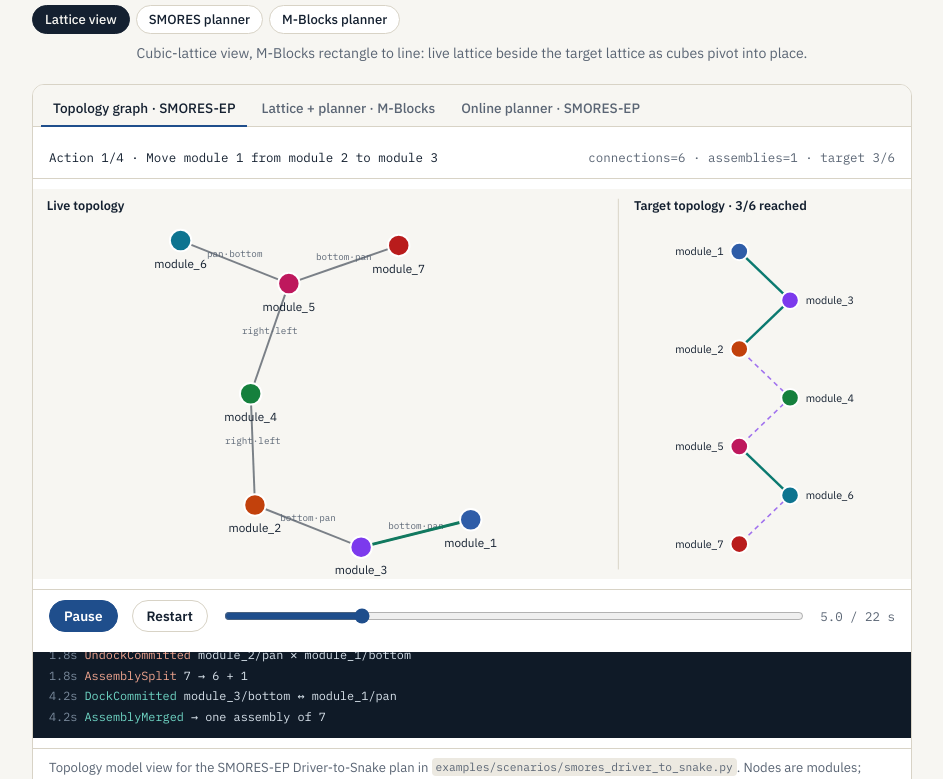
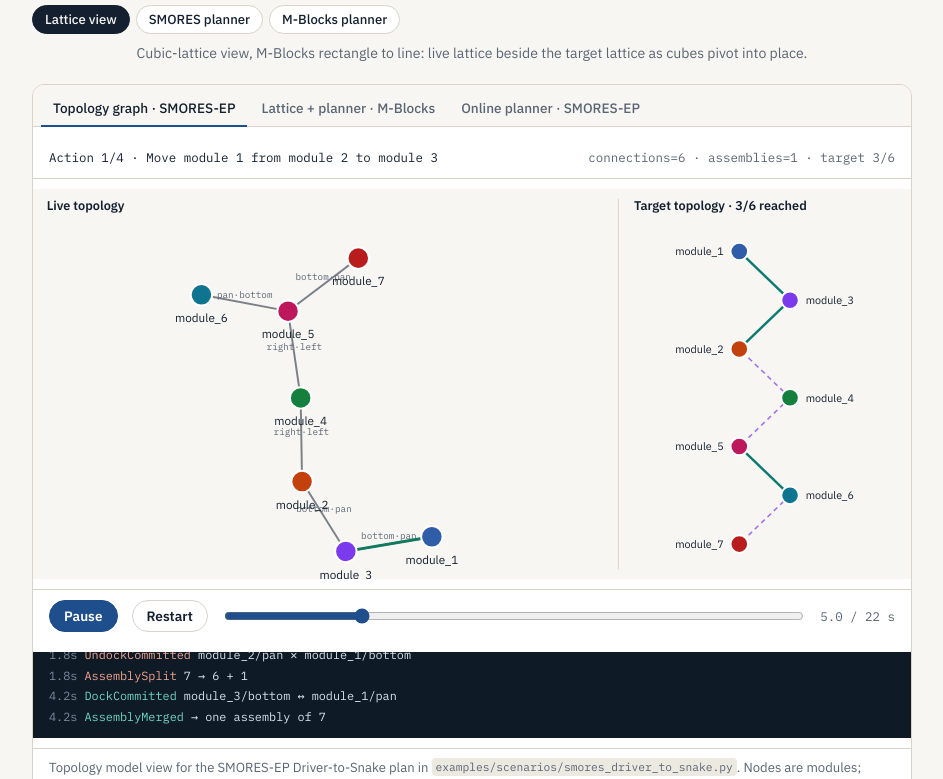
Before and after one commit to modlab-upenn/ModSim, a plain HTML site: page index.html in a window 1280 px wide. Shown: the part 5410-6189 px from the top of the page, without its empty margins (168-1111 px from the left). Drawn offline with Linux system fonts and the light colour scheme.

Commit message:
Smoother topology graph transitions

```diff
--- a/index.html
+++ b/index.html
@@ -676,32 +676,42 @@ modsim run --gui examples/robot_packs/generic_cube \
         stages.push(prev.concat([a.dock]));
       });
       const ids = TOPO.modules;
-      // deterministic spring layout, seeded from the previous stage
+      // Deterministic spring layout per stage. Each stage is anchored to the previous one, rotated to
+      // match it (2D Kabsch, no reflection) and drawn with one shared scale, so connection changes
+      // move only the nodes they affect instead of re-orienting the whole graph.
       function layout(edges, seed) {
         const p = {}; ids.forEach((id, i) => (p[id] = seed ? { ...seed[id] } : { x: Math.cos(i * 0.9) * 0.3, y: Math.sin(i * 0.9) * 0.3 }));
-        const L = 0.22;
-        for (let it = 0; it < 900; it++) {
+        const L = 0.22, N = 900;
+        for (let it = 0; it < N; it++) {
           const f = {}; ids.forEach((id) => (f[id] = { x: 0, y: 0 }));
           for (let i = 0; i < ids.length; i++) for (let j = i + 1; j < ids.length; j++) {
-            const a = p[ids[i]], b = p[ids[j]]; let dx = a.x - b.x, dy = a.y - b.y; const d2 = dx * dx + dy * dy + 1e-4, d = Math.sqrt(d2);
+            const a = p[ids[i]], b = p[ids[j]]; const dx = a.x - b.x, dy = a.y - b.y; const d2 = dx * dx + dy * dy + 1e-4, d = Math.sqrt(d2);
             const r = (L * L) / d2 * 0.6; f[ids[i]].x += dx / d * r; f[ids[i]].y += dy / d * r; f[ids[j]].x -= dx / d * r; f[ids[j]].y -= dy / d * r;
           }
           edges.forEach(([a0, b0]) => {
             const a = a0.split("/")[0], b = b0.split("/")[0], A = p[a], B = p[b]; const dx = B.x - A.x, dy = B.y - A.y, d = Math.hypot(dx, dy) + 1e-6;
             const s = (d - L) * 0.5; f[a].x += dx / d * s; f[a].y += dy / d * s; f[b].x -= dx / d * s; f[b].y -= dy / d * s;
           });
-          const step = 0.12 * (1 - it / 900) + 0.01;
-          ids.forEach((id) => { p[id].x += f[id].x * step - p[id].x * 0.004; p[id].y += f[id].y * step - p[id].y * 0.004; });
+          if (seed) ids.forEach((id) => { f[id].x += (seed[id].x - p[id].x) * 0.08; f[id].y += (seed[id].y - p[id].y) * 0.08; });
+          const step = 0.12 * (1 - it / N) + 0.01;
+          ids.forEach((id) => { p[id].x += f[id].x * step - p[id].x * 0.002; p[id].y += f[id].y * step - p[id].y * 0.002; });
         }
-        // fit to box
-        const xs = ids.map((i) => p[i].x), ys = ids.map((i) => p[i].y);
-        const cx = (Math.min(...xs) + Math.max(...xs)) / 2, cy = (Math.min(...ys) + Math.max(...ys)) / 2;
-        const span = Math.max(Math.max(...xs) - Math.min(...xs), (Math.max(...ys) - Math.min(...ys)) * 1.4, 0.4);
-        const out = {}; ids.forEach((i) => (out[i] = { x: LIVE_W / 2 + (p[i].x - cx) / span * 440, y: H / 2 + 10 + (p[i].y - cy) / span * 440 }));
-        out._raw = p; return out;
+        if (seed) { // rotate/translate onto the previous stage to remove any global spin
+          const mean = (P) => { let x = 0, y = 0; ids.forEach((id) => { x += P[id].x; y += P[id].y; }); return { x: x / ids.length, y: y / ids.length }; };
+          const ma = mean(p), mb = mean(seed); let sxx = 0, sxy = 0;
+          ids.forEach((id) => { const ax = p[id].x - ma.x, ay = p[id].y - ma.y, bx = seed[id].x - mb.x, by = seed[id].y - mb.y; sxx += ax * bx + ay * by; sxy += ax * by - ay * bx; });
+          const th = Math.atan2(sxy, sxx), c = Math.cos(th), s = Math.sin(th);
+          ids.forEach((id) => { const ax = p[id].x - ma.x, ay = p[id].y - ma.y; p[id] = { x: mb.x + ax * c - ay * s, y: mb.y + ax * s + ay * c }; });
+        }
+        return p;
       }
-      const lay = []; let seed = null;
-      stages.forEach((edges) => { const l = layout(edges, seed); seed = l._raw; lay.push(l); });
+      const raw = []; let seed = null;
+      stages.forEach((edges) => { const l = layout(edges, seed); seed = l; raw.push(l); });
+      // one shared fit for every stage
+      const allX = raw.flatMap((l) => ids.map((i) => l[i].x)), allY = raw.flatMap((l) => ids.map((i) => l[i].y));
+      const cxR = (Math.min(...allX) + Math.max(...allX)) / 2, cyR = (Math.min(...allY) + Math.max(...allY)) / 2;
+      const spanR = Math.max(Math.max(...allX) - Math.min(...allX), (Math.max(...allY) - Math.min(...allY)) * 1.45, 0.4);
+      const lay = raw.map((l) => { const o = {}; ids.forEach((i) => (o[i] = { x: LIVE_W / 2 + (l[i].x - cxR) / spanR * 470, y: H / 2 + 14 + (l[i].y - cyR) / spanR * 470 })); return o; });
 
       const INTRO = 1.2, ACT = 4.4, END = 2.8;
       const T = INTRO + TOPO.actions.length * ACT + END;
@@ -826,6 +836,8 @@ modsim run --gui examples/robot_packs/generic_cube \
         const cells = { ...MB.initial };
         for (let i = 0; i < Math.min(Math.max(k, 0), acts.length); i++) cells[acts[i][0]] = acts[i][3];
         const a = k >= 0 && k < acts.length ? acts[k] : null;
+        const ROT_END = 1.25; // rotation eases from u=0.25 to u=1.25; after that the cube rests at its destination
+        if (a && u >= ROT_END) cells[a[0]] = a[3];
         // grid
         for (let x = minX; x <= maxX; x++) for (let y = minY; y <= maxY; y++) {
           const [cx, cy] = scr(x, y);
@@ -838,7 +850,7 @@ modsim run --gui examples/robot_packs/generic_cube \
         // blocks
         let filled = 0;
         ids.forEach((id) => {
-          const isMover = a && a[0] === id && u < 1.35, isSupport = a && a[1] === id && u < 1.35;
+          const isMover = a && a[0] === id && u < ROT_END, isSupport = a && a[1] === id && u < 1.35;
           const c = cells[id]; const [cx, cy] = scr(c[0], c[1]);
           const grp = el("g", {}, g);
           if (isMover) {
@@ -1064,9 +1076,11 @@ modsim run --gui examples/robot_packs/generic_cube \
     function reset() {
       mods = INITIAL.map((m) => ({ ...m }));
       conns = []; blocked = new Set(); nextId = 0; stats = { docks: 0, undocks: 0 }; lines = []; t0 = performance.now();
-      gp = mods.map((_, i) => ({ x: GX0 + 60 + (i % 3) * 90, y: GY0 + 80 + Math.floor(i / 3) * 120, vx: 0, vy: 0 }));
+      gp = mods.map((_, i) => ({ x: GX0 + 60 + (i % 3) * 90, y: GY0 + 80 + Math.floor(i / 3) * 120 }));
+      tgt = null;
       push("spawn", `${mods.length} × module · kinematic backend`);
       commit(0, "right", 1, "left");
+      relayout(); stepGraph(true);
       drawWS(); counts();
     }
 
@@ -1078,6 +1092,7 @@ modsim run --gui examples/robot_packs/generic_cube \
       push("DockCommitted", `${name(a)}/${fa} ↔ ${name(b)}/${fb} (fixed)`);
       if (merging) push("AssemblyMerged", `→ ${nAssemblies()} assemblies`);
       else push("loop closure", "both modules were already in one assembly (allowed, flagged)", "w");
+      if (tgt) relayout();
     }
     function undock(ci) {
       const c = conns[ci]; if (!c) return;
@@ -1087,7 +1102,7 @@ modsim run --gui examples/robot_packs/generic_cube \
       const comp = components();
       if (comp[c.a] !== comp[c.b]) push("AssemblySplit", `→ ${nAssemblies()} assemblies · drag a module away to separate`, "u");
       else push("note", "modules still connected through another path", "w");
-      drawWS(); counts();
+      relayout(); drawWS(); counts();
     }
 
     /* ---- geometry checks ---- */
@@ -1161,23 +1176,40 @@ modsim run --gui examples/robot_packs/generic_cube \
     }
 
     /* ---- live topology graph (spring layout, stepped every frame) ---- */
-    function stepGraph() {
+    /* Layout is recomputed only when the topology changes: a damped relaxation anchored to the
+       current target positions (so unaffected nodes barely move), then nodes glide to the new
+       targets with exponential easing, which cannot overshoot or bounce. */
+    let tgt = null;
+    function relayout() {
       const L = 70, cx = (GX0 + GX1) / 2, cy = (GY0 + GY1) / 2 + 10;
-      for (let it = 0; it < 2; it++) {
-        const f = gp.map(() => [0, 0]);
-        for (let i = 0; i < gp.length; i++) for (let j = i + 1; j < gp.length; j++) {
-          let dx = gp[i].x - gp[j].x, dy = gp[i].y - gp[j].y; const d2 = dx * dx + dy * dy + 0.01, d = Math.sqrt(d2), r = 2600 / d2;
+      const anchor = (tgt || gp).map((p) => ({ x: p.x, y: p.y }));
+      const q = anchor.map((p) => ({ x: p.x, y: p.y }));
+      const N = 500;
+      for (let it = 0; it < N; it++) {
+        const f = q.map(() => [0, 0]);
+        for (let i = 0; i < q.length; i++) for (let j = i + 1; j < q.length; j++) {
+          const dx = q[i].x - q[j].x, dy = q[i].y - q[j].y, d2 = dx * dx + dy * dy + 1, d = Math.sqrt(d2);
+          if (d > 160) continue;
+          const r = Math.min(6, 2400 / d2);
           f[i][0] += dx / d * r; f[i][1] += dy / d * r; f[j][0] -= dx / d * r; f[j][1] -= dy / d * r;
         }
         conns.forEach((c) => {
-          const A = gp[c.a], B = gp[c.b], dx = B.x - A.x, dy = B.y - A.y, d = Math.hypot(dx, dy) + 1e-6, s = (d - L) * 0.05;
+          const A = q[c.a], B = q[c.b], dx = B.x - A.x, dy = B.y - A.y, d = Math.hypot(dx, dy) + 1e-6, s = (d - L) * 0.12;
           f[c.a][0] += dx / d * s; f[c.a][1] += dy / d * s; f[c.b][0] -= dx / d * s; f[c.b][1] -= dy / d * s;
         });
-        gp.forEach((p, i) => {
-          p.vx = (p.vx + f[i][0] + (cx - p.x) * 0.002) * 0.8; p.vy = (p.vy + f[i][1] + (cy - p.y) * 0.002) * 0.8;
-          p.x = Math.max(GX0 + 24, Math.min(GX1 - 24, p.x + p.vx)); p.y = Math.max(GY0 + 24, Math.min(GY1 - 24, p.y + p.vy));
+        const step = 0.5 * (1 - it / N) + 0.05;
+        q.forEach((p, i) => {
+          f[i][0] += (anchor[i].x - p.x) * 0.015 + (cx - p.x) * 0.0015;
+          f[i][1] += (anchor[i].y - p.y) * 0.015 + (cy - p.y) * 0.0015;
+          p.x = Math.max(GX0 + 24, Math.min(GX1 - 24, p.x + f[i][0] * step));
+          p.y = Math.max(GY0 + 30, Math.min(GY1 - 24, p.y + f[i][1] * step));
         });
       }
+      tgt = q;
+    }
+    function stepGraph(snap) {
+      if (!tgt) relayout();
+      gp.forEach((p, i) => { const k = snap ? 1 : 0.14; p.x += (tgt[i].x - p.x) * k; p.y += (tgt[i].y - p.y) * k; });
     }
     function drawGraph() {
       graphG.innerHTML = "";
@@ -1266,7 +1298,7 @@ modsim run --gui examples/robot_packs/generic_cube \
     root.querySelector("#tpReset").addEventListener("click", reset);
     root.querySelector("#tpUndockAll").addEventListener("click", () => { while (conns.length) undock(conns.length - 1); });
     reset();
-    if (reduce) { for (let k = 0; k < 400; k++) stepGraph(); drawGraph(); }
+    if (reduce) { stepGraph(true); drawGraph(); }
     else if ("IntersectionObserver" in window) {
       new IntersectionObserver((es) => es.forEach((en) => { const was = running; running = en.isIntersecting; if (running && !was) requestAnimationFrame(frame); }), { threshold: 0.1 }).observe(root);
     } else { running = true; requestAnimationFrame(frame); }
```
